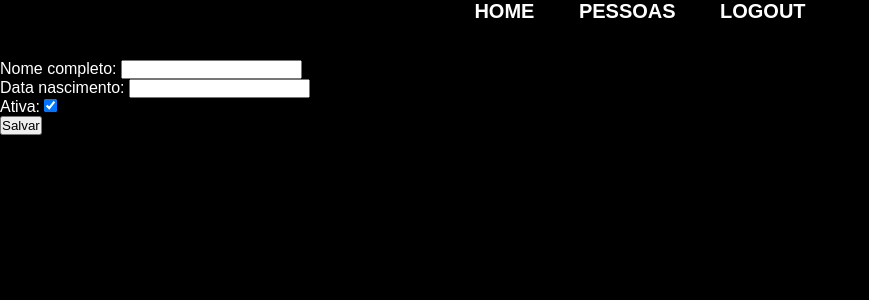
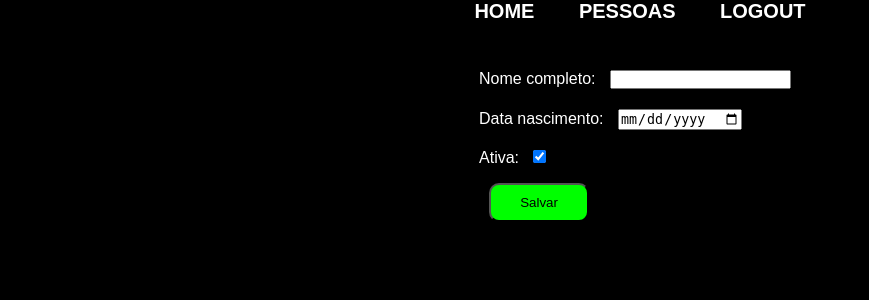
Before and after one commit to Guz555/projeto-cadasto-django, a Django app: page /pessoa/novo/ in a window 1280 px wide. Shown: the top 300 px of the page, without its empty margins (0-869 px from the left). Run offline with Django 3.2, Linux system fonts and the light colour scheme; the visitor is signed in with stand-in values (Sample User, id 1).

Commit message:
mais alguns estilos

```diff
--- a/main/static/main/css/estilo.css
+++ b/main/static/main/css/estilo.css
@@ -81,6 +81,7 @@ input.btn:hover {
 .busca #submit {
     background-color: lime;
     padding: 10px;
+
 }
 
 
@@ -91,6 +92,7 @@ th {
 
 th,
 td {
+
     text-align: left;
     padding: 8px;
     border: 1px solid white;
@@ -110,3 +112,18 @@ table {
 .tab {
     overflow-x: auto;
 }
+
+.novo {
+    display: flex;
+    justify-content: center;
+}
+
+.novo input {
+    margin: 10px;
+}
+
+.novo .btn {
+    background-color: lime;
+    padding: 10px;
+    border-radius: 10px;
+}
--- a/pessoa/forms.py
+++ b/pessoa/forms.py
@@ -5,11 +5,11 @@ from .models import Pessoa, Contato
 
 
 class PessoaForm(forms.ModelForm):
-    """data_nascimento = forms.DateField(
+    data_nascimento = forms.DateField(
         widget=forms.TextInput(
             attrs={"type": "date"}
         )
-    )"""
+    )
 
     class Meta:
         model = Pessoa
--- a/pessoa/templates/pessoa/pessoa_form.html
+++ b/pessoa/templates/pessoa/pessoa_form.html
@@ -1,8 +1,10 @@
 {% extends 'main/base.html' %}
 {% block content%}
-<form method="post">
-    {% csrf_token %}
-    {{form.as_p }}
-    <input type="submit" value="Salvar"></input>
-</form>
+<div class="novo">
+    <form method="post">
+        {% csrf_token %}
+        {{form.as_p }}
+        <input class="btn" type="submit" value="Salvar"></input>
+    </form>
+</div>
 {% endblock%}
--- a/pessoa/templates/pessoa/pessoa_list.html
+++ b/pessoa/templates/pessoa/pessoa_list.html
@@ -13,7 +13,7 @@
                 <th>Nome</th>
                 <th>Data Nascimento</th>
                 <th>Ativo</th>
-                <th>Ações</th>
+                <th colspan="3">Ações</th>
             </tr>
         </thead>
         <tbody>
@@ -23,9 +23,9 @@
                 <td>{{pessoa.data_nascimento |date:"d/m/Y" }}</td>
                 <td>
                     {% if pessoa.ativa %}
-                    Sim
+                    Sim ✔️
                     {% else %}
-                    Não
+                    Não ❌
                     {% endif %}
                 </td>
                 <td><a href="{%url 'pessoa.editar' pessoa.pk %}">Editar</a></td>
```
